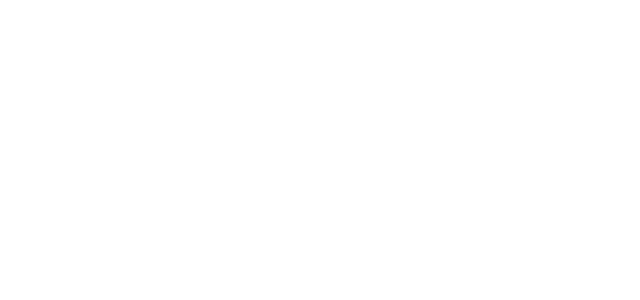
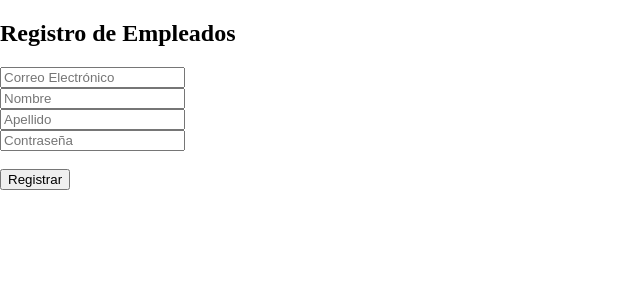
Before and after one commit to JuanAndresGonzalez/four-park, a React (Vite) app: page /emploRegister in a window 1280 px wide. Before the commit this address had no page. Shown: the top 300 px of the page, without its empty margins (0-640 px from the left). Built offline with nearby package versions, Linux system fonts and the light colour scheme.

Commit message:
Se agrega vista Registro empleado

```diff
--- a/src/Somos.module.css
+++ b/src/Somos.module.css
@@ -115,4 +115,6 @@
   font-weight: 300;
 }
 
+
+
 /* Rest of your CSS code remains unchanged */
--- /dev/null
+++ b/src/emploRegister.jsx
@@ -0,0 +1,34 @@
+import React, { useState } from "react";
+
+const EmploRegister = () => {
+  const [input, setInput] = useState({
+    email: "",
+    nombre: "",
+    apellido: "",
+    contraseña: "",
+  });
+
+  const handleInput = (e) => {
+    const { name, value } = e.target;
+    setInput((prev) => ({ ...prev, [name]: value }));
+  };
+
+  const handleSubmit = (e) => {
+    e.preventDefault();
+  };
+
+  return (
+    <div>
+        <h2>Registro de Empleados</h2>
+        <form>
+            <input type="email" placeholder="Correo Electrónico" required className='input-field' /><br />
+            <input type="text" placeholder="Nombre" required className='input-field'/><br />
+            <input type="text" placeholder="Apellido" required className='input-field' /><br />
+            <input type="password" placeholder="Contraseña" required /><br className='input-field' /><br />
+            <button type="submit" className='registerF-button'>Registrar</button>
+        </form>
+    </div>
+  );
+};
+
+export default EmploRegister;
--- a/src/main.jsx
+++ b/src/main.jsx
@@ -12,6 +12,7 @@
 import Home from './homepage';
 import Parqueadero from './parqueadero';
 import Somos from './somos';
+import EmploRegister from './emploRegister';
 
 ReactDOM.createRoot(document.getElementById('root')).render(
   <Router>
@@ -26,6 +27,7 @@
       <Route path='/' element={<Home/>}/>
       <Route path='/parqueadero' element={<Parqueadero/>}/>
       <Route path='/somos' element={<Somos/>}/>
+      <Route path='/emploRegister' element={<EmploRegister/>}/>
     </Routes>
   </Router>
 );
--- a/src/registration.jsx
+++ b/src/registration.jsx
@@ -25,7 +25,6 @@
                     <input type="password" placeholder="Contraseña" required /><br className='input-field' /><br />
                     <button type="submit" className='registerF-button'>Regístrate</button>
                 </form>
-
                 <p>¿Ya tienes una cuenta? <button onClick={handleLoginClick} className='rout-buttonER'>Inicia sesión</button></p>
                 </div>
             </div>
--- a/src/somos.jsx
+++ b/src/somos.jsx
@@ -12,13 +12,15 @@
 
   return (
     <div className={styles.Somos}>
-      <nav className={styles.nav}>
-        <img src={logo} alt="Four Parking logo" className={styles.logo} />
+      <nav>
+       <div className={styles.logocontainer}>
+        <img src={logo} alt="Four Parking logo" className={styles.logo}/>
+        </div>
         <div className={styles.navLinks}>
-          <a href="/">Inicio</a>
-          <a href="/parqueadero">Parqueaderos</a>
-          <a href="/somos">¿Quienes somos?</a>
-          <button onClick={handleReservationClick} className={styles.Reservationbutton}>¡Reserva ahora!</button>
+        <a href="/">Inicio</a>
+        <a href="/parqueadero">Parqueaderos</a>
+        <a href="/somos">¿Quiénes somos?</a>
+        <button onClick={handleReservationClick} className={styles.Reservationbutton}>¡Reserva ahora!</button>
         </div>
       </nav>
       <div className={styles.BannerContainer}>
```
